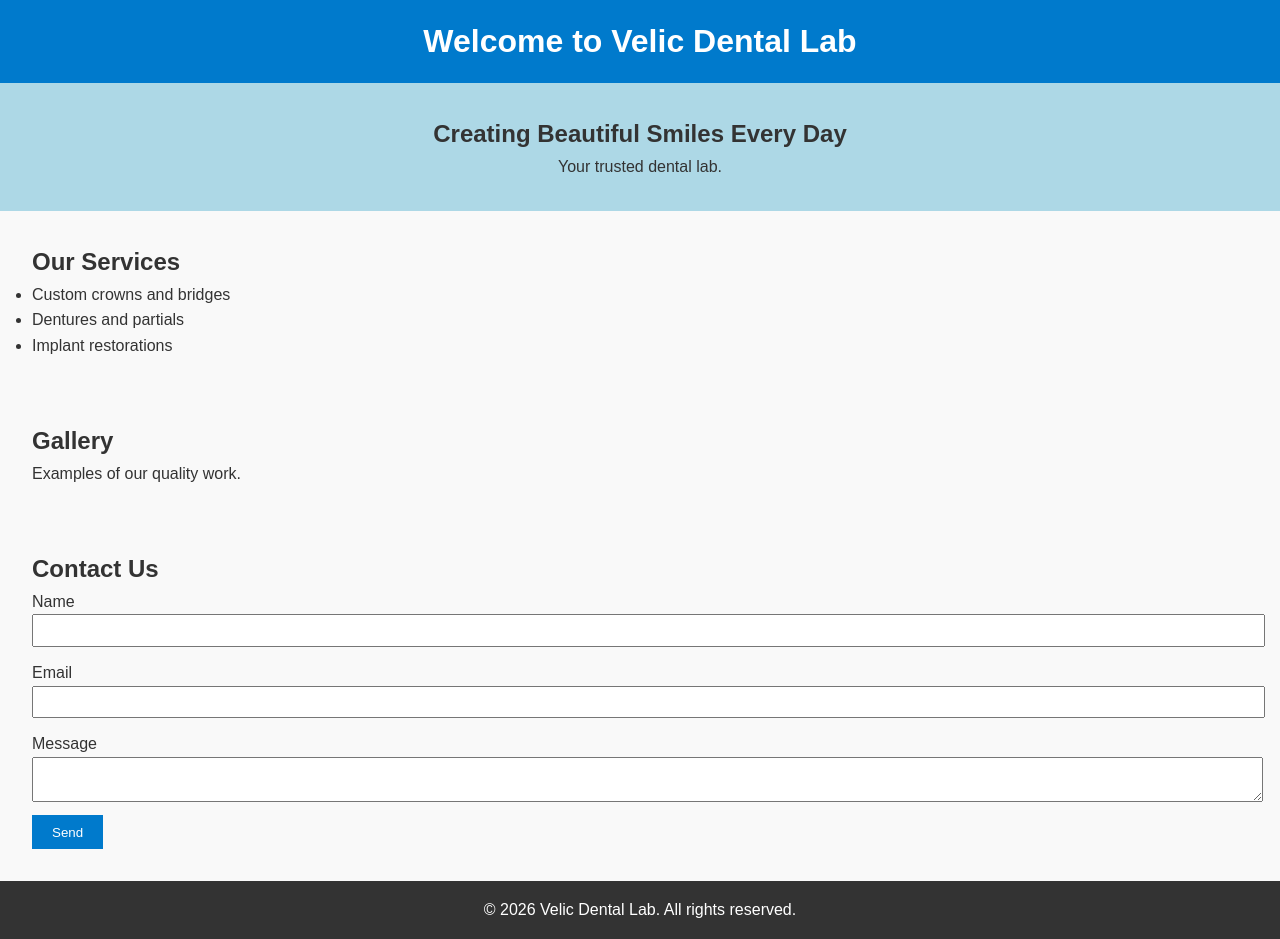
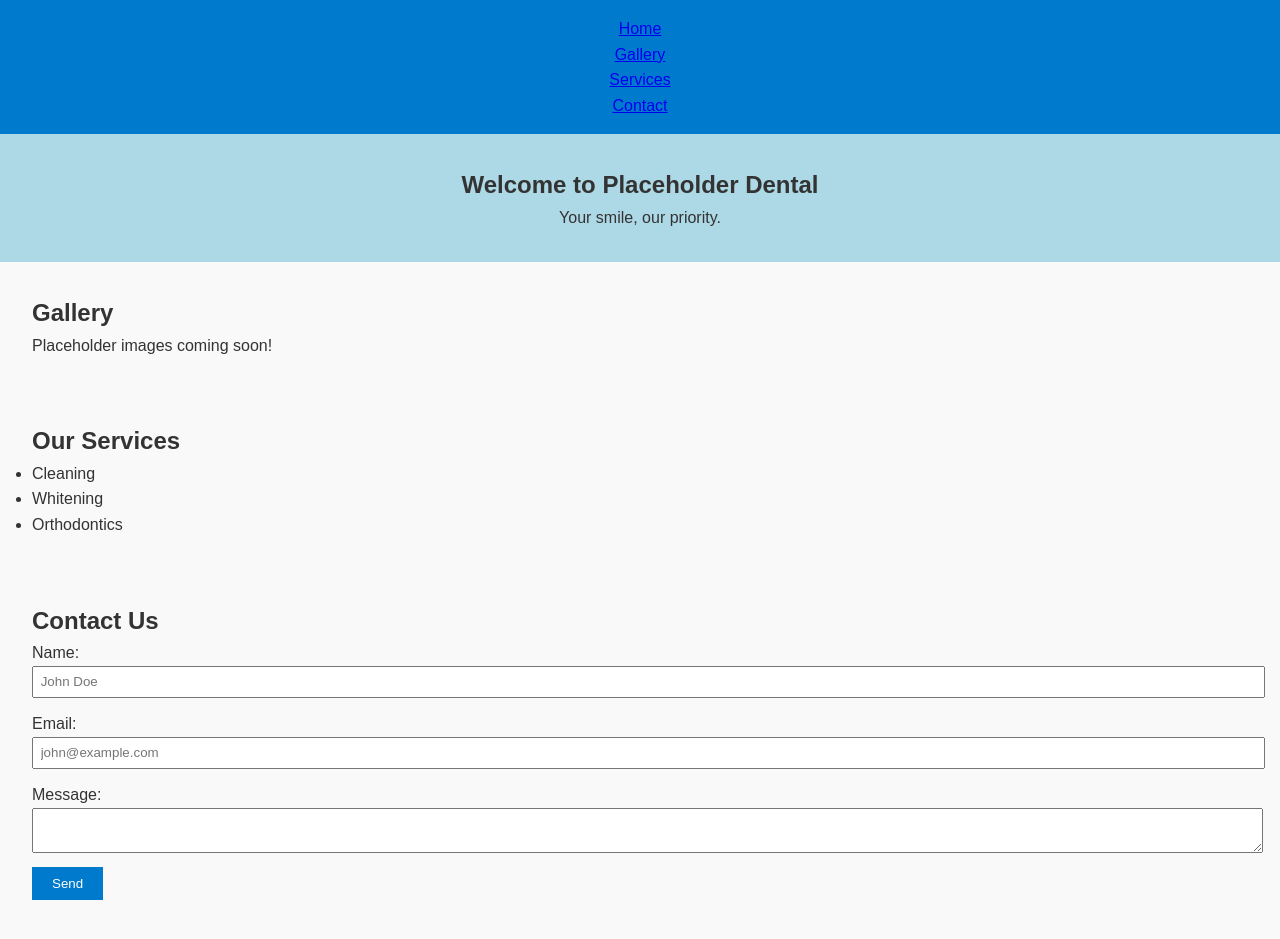
Before and after one commit to MemeMC-Network/vdentalweb, a plain HTML site: page index.html in a window 1280 px wide. Drawn offline with Linux system fonts and the light colour scheme.

Commit message:
Update index.html to replicate structure of Velic Dental site with placeholders.

```diff
--- a/index.html
+++ b/index.html
@@ -3,46 +3,51 @@
 <head>
     <meta charset="UTF-8">
     <meta name="viewport" content="width=device-width, initial-scale=1.0">
-    <title>Velic Dental</title>
+    <title>Velic Dental Placeholder</title>
     <link rel="stylesheet" href="style.css">
 </head>
 <body>
     <header>
-        <h1>Welcome to Velic Dental Lab</h1>
+        <nav>
+            <ul>
+                <li><a href="#hero">Home</a></li>
+                <li><a href="#gallery">Gallery</a></li>
+                <li><a href="#services">Services</a></li>
+                <li><a href="#contact">Contact</a></li>
+            </ul>
+        </nav>
     </header>
-    <main>
     <section id="hero">
-            <h2>Creating Beautiful Smiles Every Day</h2>
-            <p>Your trusted dental lab.</p>
+        <h1>Welcome to Placeholder Dental</h1>
+        <p>Your smile, our priority.</p>
+    </section>
+    <section id="gallery">
+        <h2>Gallery</h2>
+        <p>Placeholder images coming soon!</p>
     </section>
     <section id="services">
         <h2>Our Services</h2>
         <ul>
-                <li>Custom crowns and bridges</li>
-                <li>Dentures and partials</li>
-                <li>Implant restorations</li>
+            <li>Cleaning</li>
+            <li>Whitening</li>
+            <li>Orthodontics</li>
         </ul>
-        </section>
-        <section id="gallery">
-            <h2>Gallery</h2>
-            <p>Examples of our quality work.</p>
     </section>
     <section id="contact">
         <h2>Contact Us</h2>
-            <form action="#">
-                <label for="name">Name</label>
-                <input type="text" id="name" name="name" required>
-                <label for="email">Email</label>
-                <input type="email" id="email" name="email" required>
-                <label for="message">Message</label>
-                <textarea id="message" name="message" required></textarea>
+        <form>
+            <label for="name">Name:</label>
+            <input type="text" id="name" name="name" placeholder="John Doe">
+
+            <label for="email">Email:</label>
+            <input type="email" id="email" name="email" placeholder="john@example.com">
+
+            <label for="message">Message:</label>
+            <textarea id="message" name="message"></textarea>
+
             <button type="submit">Send</button>
         </form>
     </section>
-    </main>
-    <footer>
-        <p>&copy; 2026 Velic Dental Lab. All rights reserved.</p>
-    </footer>
     <script src="script.js"></script>
 </body>
 </html>
```
Lines whose indentation alone changed are shown as unchanged.
